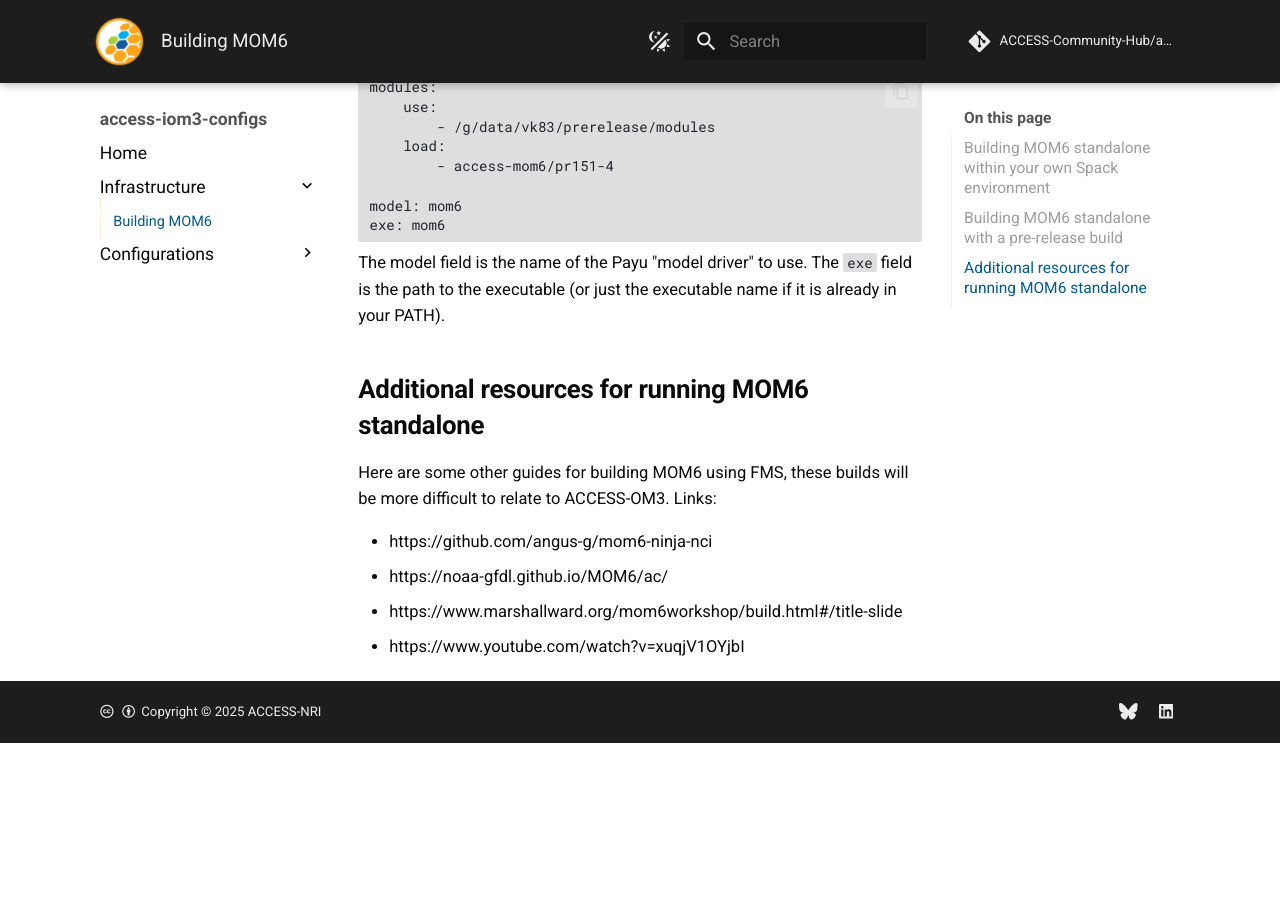
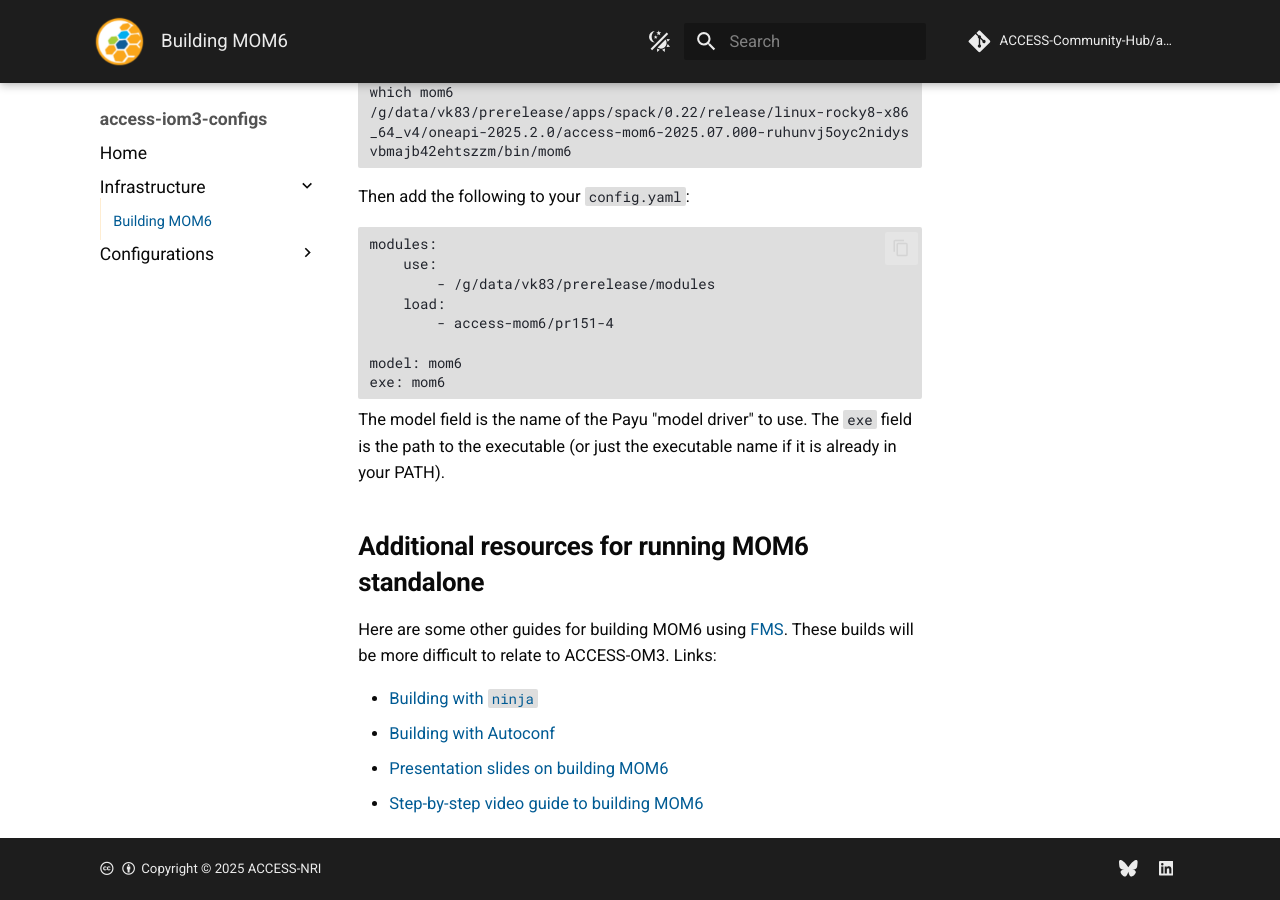
Before and after one commit to ACCESS-Community-Hub/access-iom3-configs, an MkDocs documentation site: the page built from documentation/docs/pages/infrastructure/Building.md, in a window 1280 px wide and 900 px high, scrolled down 3875 px. Built offline with MkDocs 1.6.1 and Material for MkDocs 9.7.7, drawn with Linux system fonts in a browser that asks for light colours; comment, search, counter and statistics services are not loaded; before the commit the page ends 4618 px from its top, so only the background shows below that; some of the changed text lies outside the part shown.

Commit message:
Fix square bracket rendering + add links in final section

````diff
--- a/documentation/docs/pages/infrastructure/Building.md
+++ b/documentation/docs/pages/infrastructure/Building.md
@@ -1,10 +1,13 @@
+# Building MOM6
+
 To run idealised models, or add extra features for yourself and others, you will likely need to build a MOM6 executable.
 The aim of this page is provide instructions for how to do this using the infrastructure provided by ACCESS-NRI.
 If you notice anything that is missing or could be improved in the explanation please [raise an issue!](https://github.com/ACCESS-Community-Hub/access-iom3-configs/issues)
 
-# Building MOM6 standalone
+# Building a standalone MOM6 executable
 
-The below are instructions for how to build MOM6 standalone. Here, we show two ways of building MOM6 standalone using [Spack](https://spack.io/) with OM3.
+The below are instructions for how to build a standalone MOM6 executable.
+Here, we show two ways of building MOM6 standalone using [Spack](https://spack.io/) with OM3.
 
 For some inspiration of why this is fun, have a look at the available test cases in the [`MOM6-examples` repository](https://github.com/NOAA-GFDL/MOM6-examples/tree/dev/gfdl/src). For some additional background on the below two workflows, see these official docs:
 
@@ -19,32 +22,32 @@ Before starting on the below steps, it is suggested that you install your own ve
 With spack installed, we first need to change to the spack directory, then load spack's custom bash script and check everything is up to date:
 
 ```bash
-[user1234@gadi-login ~] cd /g/data/$PROJECT/$USER/spack/0.22
+\[user1234@gadi-login ~\] cd /g/data/$PROJECT/$USER/spack/0.22
 
-[user1234@gadi-login 0.22] . spack-config/spack-enable.bash
+\[user1234@gadi-login 0.22\] . spack-config/spack-enable.bash
 
-[user1234@gadi-login 0.22] cd spack-packages
+\[user1234@gadi-login 0.22\] cd spack-packages
 
-[user1234@gadi-login spack-packages] git pull
+\[user1234@gadi-login spack-packages\] git pull
 
-[user1234@gadi-login spack-packages] cd ../spack-config
+\[user1234@gadi-login spack-packages\] cd ../spack-config
 
-[user1234@gadi-login spack-config] git pull
+\[user1234@gadi-login spack-config\] git pull
 
-[user1234@gadi-login spack-config] cd /g/data/$PROJECT/$USER/spack/0.22
+\[user1234@gadi-login spack-config\] cd /g/data/$PROJECT/$USER/spack/0.22
 ```
 
 Now we clone ACCESS-OM3 into our spack directory:
 ```bash
-[user1234@gadi-login 0.22] git clone git@github.com:ACCESS-NRI/ACCESS-OM3.git
+\[user1234@gadi-login 0.22\] git clone git@github.com:ACCESS-NRI/ACCESS-OM3.git
 
-[user1234@gadi-login 0.22] cd ACCESS-OM3
+\[user1234@gadi-login 0.22\] cd ACCESS-OM3
 
-[user1234@gadi-login ACCESS-OM3] git tag
+\[user1234@gadi-login ACCESS-OM3\] git tag
 
 #check out the release you want
 
-[user1234@gadi-login ACCESS-OM3] git checkout 2025.08.001
+\[user1234@gadi-login ACCESS-OM3\] git checkout 2025.08.001
 ```
 
 At this point we need to modify the `ACCESS-OM3/spack.yaml` so it knows how to build MOM6 on it's own, we do this by modifying this line:
@@ -145,9 +148,10 @@ The model field is the name of the Payu "model driver" to use. The `exe` field i
 
 ## Additional resources for running MOM6 standalone
 
-Here are some other guides for building MOM6 using FMS, these builds will be more difficult to relate to ACCESS-OM3. Links:
+Here are some other guides for building MOM6 using [FMS](https://www.gfdl.noaa.gov/fms/).
+These builds will be more difficult to relate to ACCESS-OM3. Links:
 
- - https://github.com/angus-g/mom6-ninja-nci
- - https://noaa-gfdl.github.io/MOM6/ac/
- - https://www.marshallward.org/mom6workshop/build.html#/title-slide
- - https://www.youtube.com/watch?v=xuqjV1OYjbI
+ - [Building with `ninja`](https://github.com/angus-g/mom6-ninja-nci)
+ - [Building with Autoconf](https://noaa-gfdl.github.io/MOM6/ac/)
+ - [Presentation slides on building MOM6](https://www.marshallward.org/mom6workshop/build.html#/title-slide)
+ - [Step-by-step video guide to building MOM6](https://www.youtube.com/watch?v=xuqjV1OYjbI)
````
Also changed, not shown: other parts of documentation/docs/pages/infrastructure/Building.md (+7 -7 lines).
